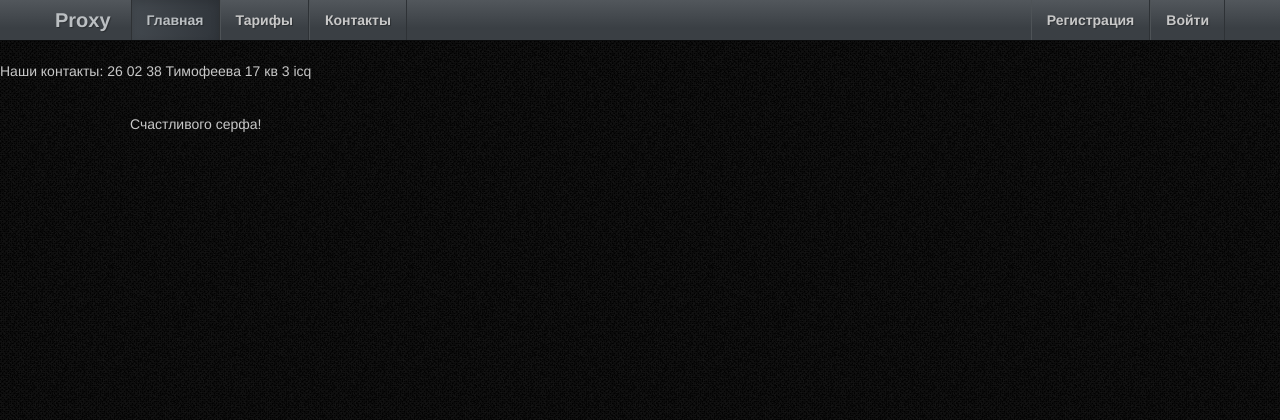
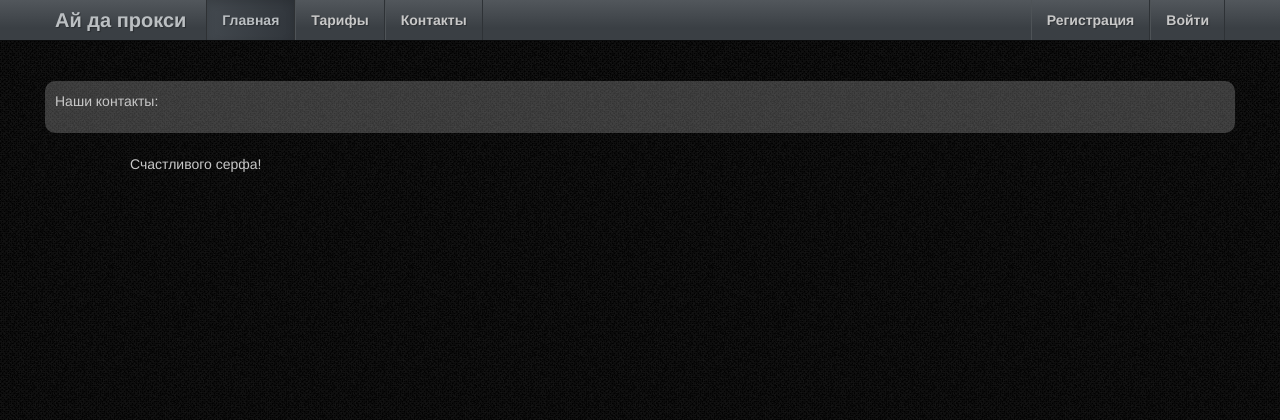
Before and after one commit to fr05t1k4/proxy, a CodeIgniter app: page /index.php/pages/contacts in a window 1280 px wide. Shown: the top 420 px of the page. Run offline with CodeIgniter, Linux system fonts and the light colour scheme.

Commit message:
Исправил домен в аутентификации Исправил домен в шапке Удалил контактную информацию

```diff
--- a/application/config/ion_auth.php
+++ b/application/config/ion_auth.php
@@ -81,8 +81,8 @@ $config['max_rounds']     = 9;
  | The controller should check this function and act
  | appropriately. If this variable set to 0, there is no maximum.
  */
-$config['site_title']           = "Proxy.lc"; 		// Site Title, example.com
-$config['admin_email']          = "admin@proxy.lc"; 	// Admin Email, admin@example.com
+$config['site_title']           = "iDaProxy.ru"; 		// Site Title, example.com
+$config['admin_email']          = "info@iDaProxy.ru"; 	// Admin Email, admin@example.com
 $config['default_group']        = 'members'; 			// Default group, use name
 $config['admin_group']          = 'admin'; 				// Default administrators group, use name
 $config['identity']             = 'email'; 				// A database column which is used to login with
--- a/application/views/header-view.php
+++ b/application/views/header-view.php
@@ -27,7 +27,7 @@
             <div class="navbar-inner  ">
                 <div class="container">
 
-                    <a class="brand" href="<?php echo base_url(); ?>">Proxy</a>
+                    <a class="brand" href="<?php echo base_url(); ?>">Ай да прокси</a>
                     <ul class="nav">
                         <li class="active"><a href="<?php echo base_url(); ?>">Главная</a></li>
                         <li><a href="<?php echo base_url('tariff') ?>">Тарифы</a></li>
--- a/application/views/pages/contacts-view.php
+++ b/application/views/pages/contacts-view.php
@@ -1 +1,5 @@
-<p>Наши контакты: <?php echo $phone ?> <?php echo $address ?> <?php echo $icq ?></p>
+
+<div class="container" id="container">
+
+    <p>Наши контакты: </p>
+</div>
```
